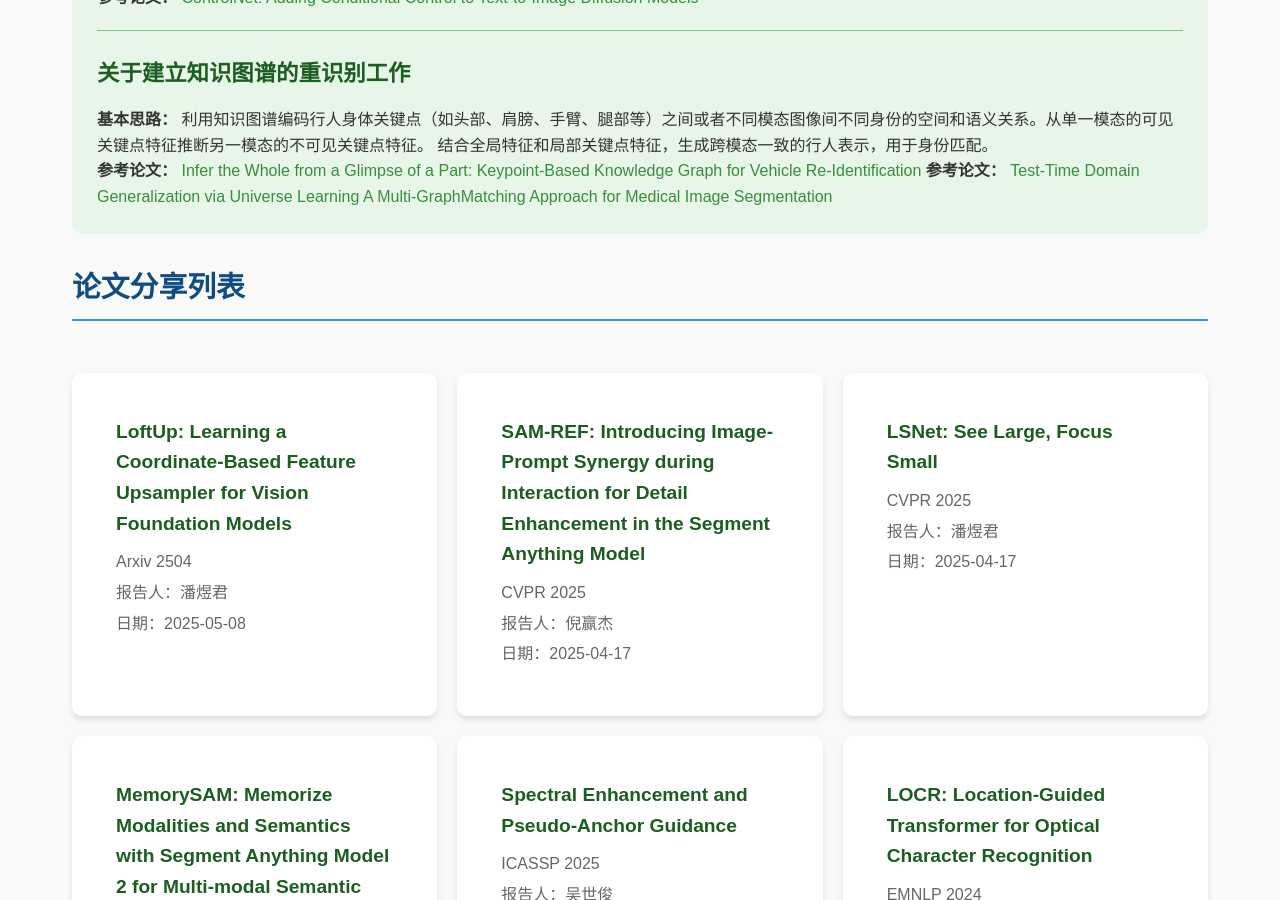
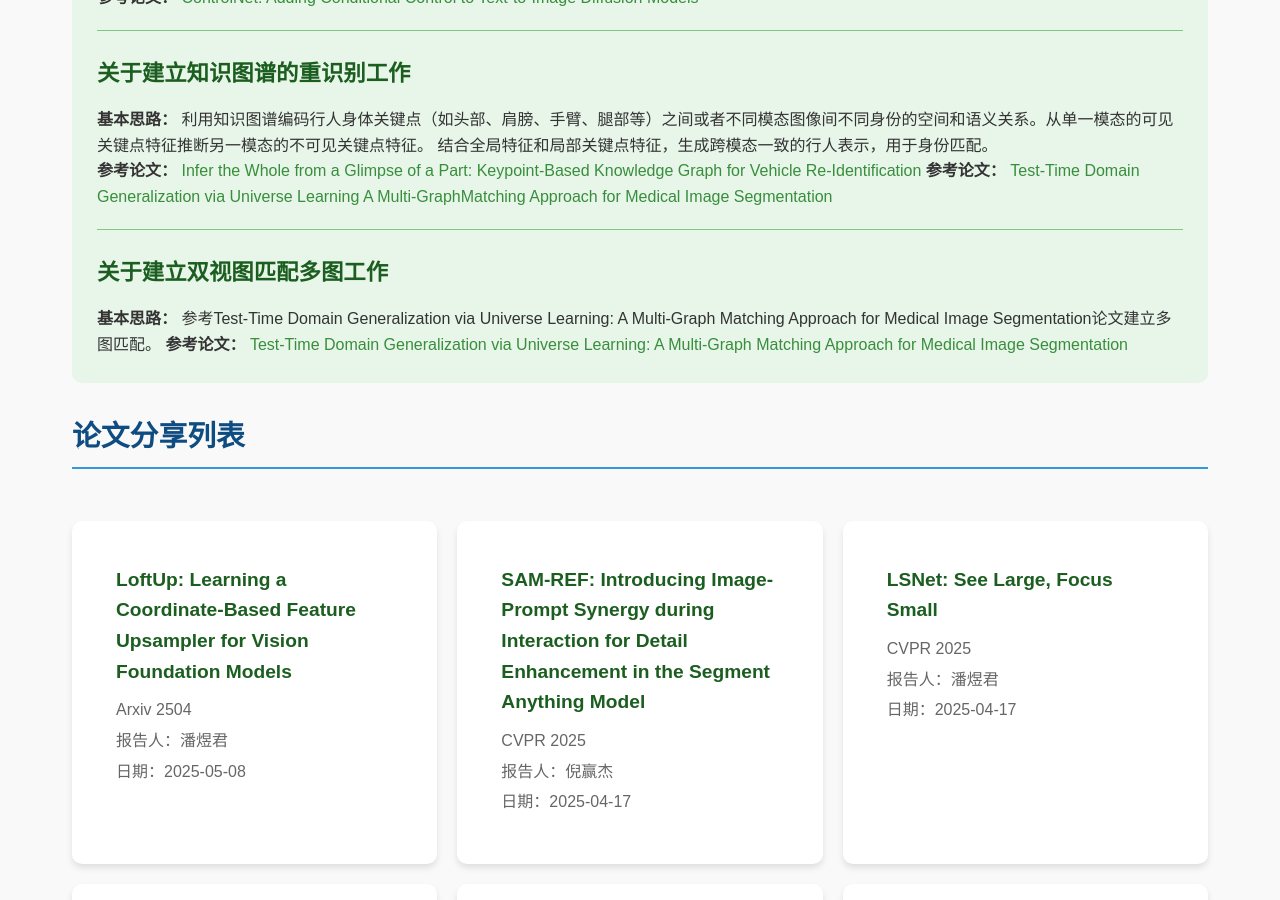
Before and after one commit to linbowang/ahu-vr-vision-group, a Jekyll site: the page built from index.md, in a window 1280 px wide and 900 px high, scrolled down 1549 px. Built offline with Jekyll 4.4.1, drawn with Linux system fonts in a browser that asks for light colours.

Commit message:
Update index.md

```diff
--- a/index.md
+++ b/index.md
@@ -77,6 +77,11 @@ title: 首页
 ](https://ojs.aaai.org/index.php/AAAI/article/view/32630)
 **参考论文：** [Test-Time Domain Generalization via Universe Learning A Multi-GraphMatching Approach for Medical Image Segmentation
 ](https://arxiv.org/abs/2503.13012)
+
+---
+### 关于建立双视图匹配多图工作
+**基本思路：** 参考Test-Time Domain Generalization via Universe Learning: A Multi-Graph Matching Approach for Medical Image Segmentation论文建立多图匹配。
+**参考论文：** [Test-Time Domain Generalization via Universe Learning: A Multi-Graph Matching Approach for Medical Image Segmentation](https://arxiv.org/abs/2503.13012)
 </div>
 
 <style>
```
